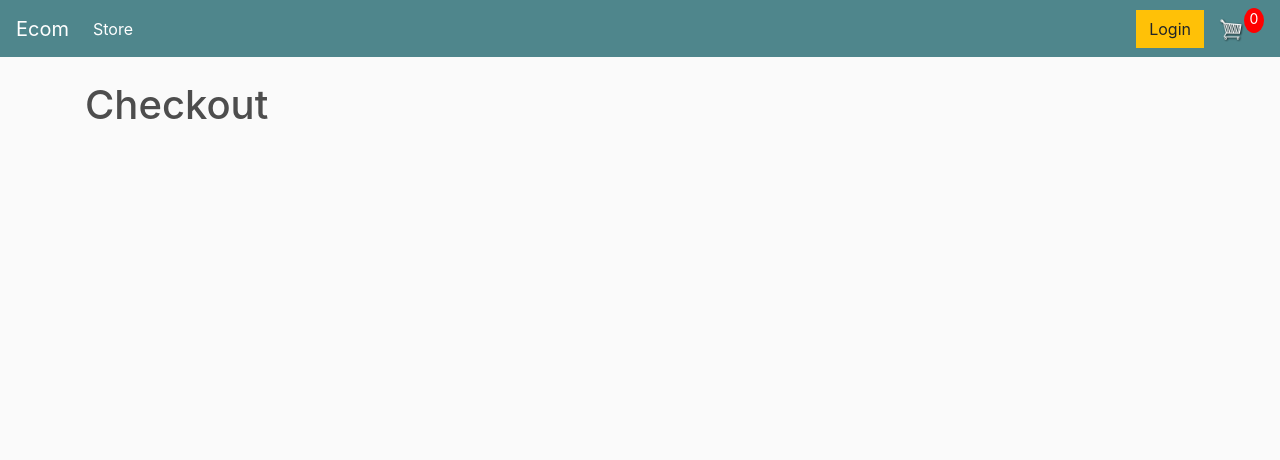
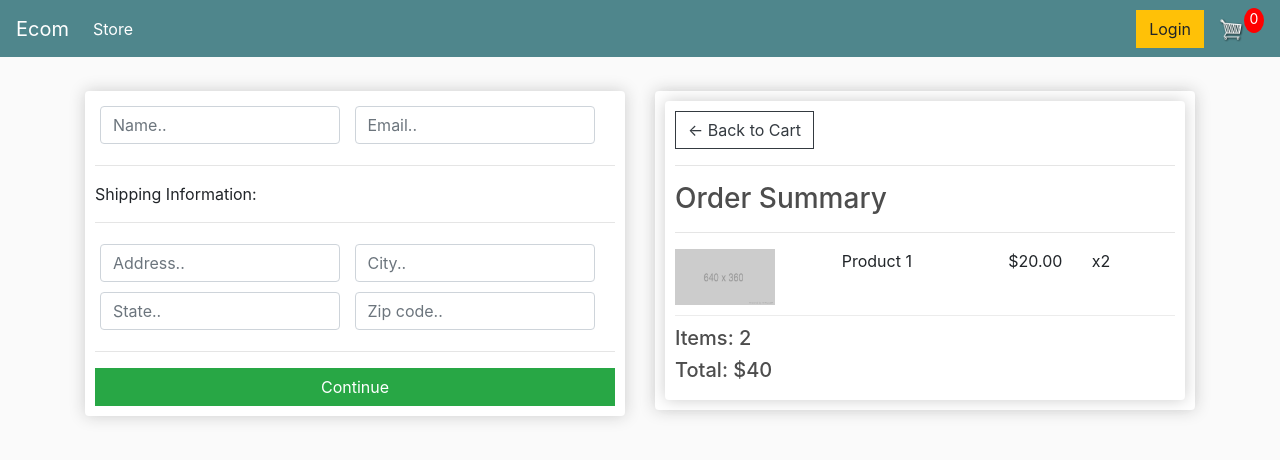
Before and after one commit to rkbucet/DjangoEcom, a Django app: page /checkout/ in a window 1280 px wide. Shown: the top 460 px of the page. Run offline with Django 4.2, Linux system fonts and the light colour scheme; some libraries are stand-ins or nearby versions.

Commit message:
static store, cart and checkout templates added

```diff
--- a/ecomproject/store/templates/store/Checkout.html
+++ b/ecomproject/store/templates/store/Checkout.html
@@ -2,7 +2,66 @@
 {% load static %}
 
 {% block content %}
+<div class="row">
+	<div class="col-lg-6">
+		<div class="box-element" id="form-wrapper">
+            <form id="form">
+                <div id="user-info">
+                    <div class="form-field">
+                        <input required class="form-control" type="text" name="name" placeholder="Name..">
+                    </div>
+                    <div class="form-field">
+                        <input required class="form-control" type="email" name="email" placeholder="Email..">
+                    </div>
+                </div>
 
-<h1>Checkout</h1>
+                <div id="shipping-info">
+                    <hr>
+                    <p>Shipping Information:</p>
+                    <hr>
+                    <div class="form-field">
+                        <input class="form-control" type="text" name="address" placeholder="Address..">
+                    </div>
+                    <div class="form-field">
+                        <input class="form-control" type="text" name="city" placeholder="City..">
+                    </div>
+                    <div class="form-field">
+                        <input class="form-control" type="text" name="state" placeholder="State..">
+                    </div>
+                    <div class="form-field">
+                        <input class="form-control" type="text" name="zipcode" placeholder="Zip code..">
+                    </div>
+                </div>
+                <hr>
+                <input id="form-button" class="btn btn-success btn-block" type="submit" value="Continue">
+            </form>
+
+		</div>
+		<br>
+        <div class="box-element hidden" id="payment-info">
+            <small>Paypal Options</small>
+        </div>
+	</div>
+
+	<div class="col-lg-6">
+		<div class="box-element">
+            <div class="box-element">
+                <a  class="btn btn-outline-dark" href="{% url 'cart' %}">&#x2190; Back to Cart</a>
+                <hr>
+                <h3>Order Summary</h3>
+                <hr>
+                <div class="cart-row">
+                    <div style="flex:2"><img class="row-image" src="{% static 'images/placeholder.png' %}"></div>
+                    <div style="flex:2"><p>Product 1</p></div>
+                    <div style="flex:1"><p>$20.00</p></div>
+                    <div style="flex:1"><p>x2</p></div>
+                </div>
+                <h5>Items:   2</h5>
+                <h5>Total:   $40</h5>
+            </div>
+
+		</div>
+	</div>
+</div>
 
 {% endblock content %}
--- a/ecomproject/store/templates/store/Store.html
+++ b/ecomproject/store/templates/store/Store.html
@@ -22,7 +22,7 @@
         <hr>
         <button  class="btn btn-outline-primary add-btn">Add to Cart</button>
 		<a class="btn btn-outline-success" href="#">View</a>
-		<h4 style="display: inline-block; float: right"><strong>$20</strong></h4>
+		<h4 style="display: inline-block; float: right"><strong>$15</strong></h4>
 
 		</div>
 	</div>
@@ -34,7 +34,7 @@
         <hr>
         <button  class="btn btn-outline-primary add-btn">Add to Cart</button>
 		<a class="btn btn-outline-success" href="#">View</a>
-		<h4 style="display: inline-block; float: right"><strong>$20</strong></h4>
+		<h4 style="display: inline-block; float: right"><strong>$10</strong></h4>
 
 		</div>
 	</div>
```
Also changed, not shown: ecomproject/store/templates/store/Cart.html (+43 -1 lines), ecomproject/static/images/down.png (added), ecomproject/static/images/up.png (added).
